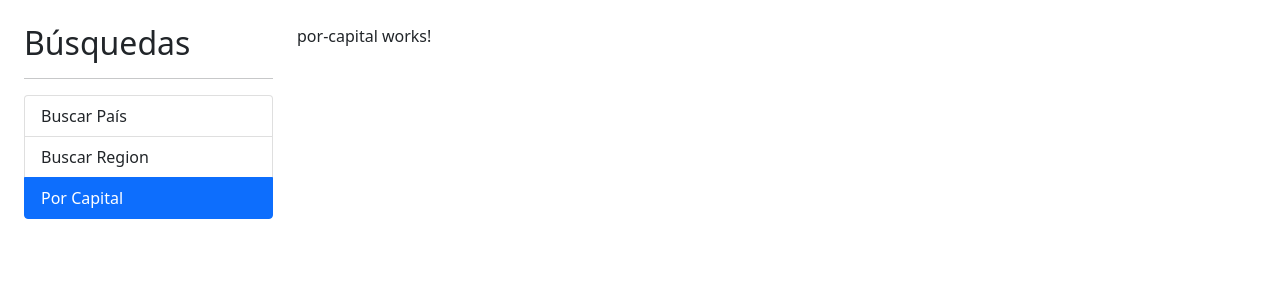
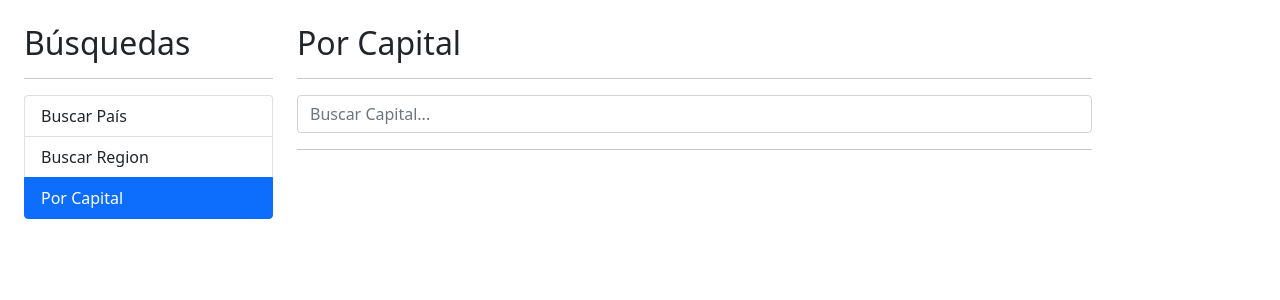
Before and after one commit to diego10ar/03-PaisesApp, an Angular app: page /capital in a window 1280 px wide. Shown: the top 300 px of the page. Built offline with nearby package versions, Linux system fonts and the light colour scheme.

Commit message:
Capitulo 115, SwitchMap
Añadido SwitchMap, y subscrito al cambio de parametros en url

```diff
--- a/src/app/pais/components/pais-input/pais-input.component.html
+++ b/src/app/pais/components/pais-input/pais-input.component.html
@@ -1,3 +1,3 @@
 <form autocomplete="off" (ngSubmit)="buscar()">
-    <input type ="text" class="form-control" name="termino" [(ngModel)]="termino" (input)="teclaPresionada()" placeholder="Buscar Pais...." />
+    <input type ="text" class="form-control" name="termino" [(ngModel)]="termino" (input)="teclaPresionada()" [placeholder]=placeholder />
 </form>
--- a/src/app/pais/components/pais-input/pais-input.component.ts
+++ b/src/app/pais/components/pais-input/pais-input.component.ts
@@ -1,4 +1,4 @@
-import { Component, EventEmitter, Output,OnInit } from '@angular/core';
+import { Component, EventEmitter, Output,OnInit, Input } from '@angular/core';
 import { Subject } from 'rxjs';
 
 import { PaisService } from '../../services/pais.service';
@@ -14,6 +14,7 @@ export class PaisInputComponent implements OnInit {
 
   @Output() onEnter: EventEmitter<string>=new EventEmitter();
   @Output() onDebounce: EventEmitter<string>=new EventEmitter();
+  @Input() placeholder: string='';
 
   termino:string='';
   debouncer: Subject<string>=new Subject();
--- a/src/app/pais/pages/por-capital/por-capital.component.html
+++ b/src/app/pais/pages/por-capital/por-capital.component.html
@@ -1 +1,16 @@
-<p>por-capital works!</p>
+<h2>Por Capital</h2>
+<hr>
+
+<div class="row">
+    <div class="col">
+      <app-pais-input placeholder="Buscar Capital..." (onEnter)="buscar($event)" (onDebounce)="sugerencias($event)"></app-pais-input>
+    </div>
+</div>
+<hr>
+<div *ngIf="hayError" class="alert alert-danger">No se encontró nada con con el término {{termino}}</div>
+
+<div *ngIf="paises.length > 0" class="row">
+    <div class="col">
+        <app-pais-table [paises]="paises"></app-pais-table>
+    </div>
+</div>
--- a/src/app/pais/pages/por-capital/por-capital.component.ts
+++ b/src/app/pais/pages/por-capital/por-capital.component.ts
@@ -1,4 +1,6 @@
-import { Component, OnInit } from '@angular/core';
+import { Component } from '@angular/core';
+import { Country } from '../../interfaces/pais.interface';
+import { PaisService } from '../../services/pais.service';
 
 @Component({
   selector: 'app-por-capital',
@@ -6,11 +8,29 @@ import { Component, OnInit } from '@angular/core';
   styles: [
   ]
 })
-export class PorCapitalComponent implements OnInit {
+export class PorCapitalComponent {
 
-  constructor() { }
+  termino: string="";
+  hayError: boolean=false;
+  paises : Country [] = [];
 
-  ngOnInit(): void {
+  constructor(private paisService: PaisService) { }
+
+  buscar(termino:string){
+    this.termino=termino;
+    this.hayError=false;
+    this.paisService.buscarCapital(this.termino).subscribe((paises)=>{
+      this.paises=paises;
+    }, err=>{
+      console.log('Error');
+      this.paises=[];
+      this.hayError=true;
+    });
+  }
+
+  sugerencias(termino: string){
+    this.hayError=false;
+    //this.buscar(termino);
   }
 
 }
--- a/src/app/pais/pages/por-pais/por-pais.component.html
+++ b/src/app/pais/pages/por-pais/por-pais.component.html
@@ -1,9 +1,9 @@
-<h2>Por Pais</h2>
+<h2>Por País</h2>
 <hr>
 
 <div class="row">
     <div class="col">
-      <app-pais-input (onEnter)="buscar($event)" (onDebounce)="sugerencias($event)"></app-pais-input>
+      <app-pais-input placeholder="Buscar País..." (onEnter)="buscar($event)" (onDebounce)="sugerencias($event)"></app-pais-input>
     </div>
 </div>
 <hr>
--- a/src/app/pais/pages/ver-pais/ver-pais.component.html
+++ b/src/app/pais/pages/ver-pais/ver-pais.component.html
@@ -1 +1 @@
-<p>ver-pais works!</p>
+<h1>ver país </h1>
--- a/src/app/pais/pages/ver-pais/ver-pais.component.ts
+++ b/src/app/pais/pages/ver-pais/ver-pais.component.ts
@@ -1,4 +1,8 @@
 import { Component, OnInit } from '@angular/core';
+import { ActivatedRoute } from '@angular/router';
+import { PaisService } from '../../services/pais.service';
+import { Country } from '../../interfaces/pais.interface';
+import {switchMap} from 'rxjs/operators'
 
 @Component({
   selector: 'app-ver-pais',
@@ -8,9 +12,32 @@ import { Component, OnInit } from '@angular/core';
 })
 export class VerPaisComponent implements OnInit {
 
-  constructor() { }
+  constructor(private activatedRoute: ActivatedRoute,
+              private paisService: PaisService) { }
+
+
+
 
   ngOnInit(): void {
+
+    this.activatedRoute.params
+      .pipe(
+        switchMap(({id})=>this.paisService.getPaisPorAlpha(id))
+      )
+      .subscribe(resp=>{
+        console.log(resp)
+      })
+
+    //! otra manera
+    // this.activatedRoute.params
+    //   .subscribe( ({id})=>{ //el id de params, ver app-routing.module.ts
+    //     console.log(id);
+    //     this.paisService.getPaisPorAlpha(id)
+    //       .subscribe(pais=>{
+    //         console.log(pais);
+
+    //       })
+    //   })
   }
 
 }
--- a/src/app/pais/services/pais.service.ts
+++ b/src/app/pais/services/pais.service.ts
@@ -18,4 +18,14 @@ export class PaisService {
     // );
     return this.http.get<Country[]>(url).pipe();
   }
+
+  buscarCapital(termino:string): Observable<Country[]>{
+    const url=`${this.apiUrl}/capital/${termino}`;
+    return this.http.get<Country[]>(url).pipe();
+  }
+
+  getPaisPorAlpha(id:string): Observable<Country>{
+    const url=`${this.apiUrl}/alpha/${id}`;
+    return this.http.get<Country>(url).pipe();
+  }
 }
```
